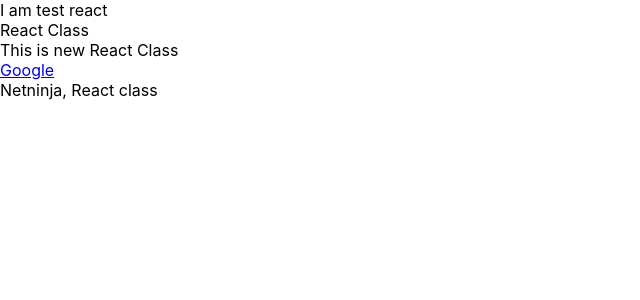
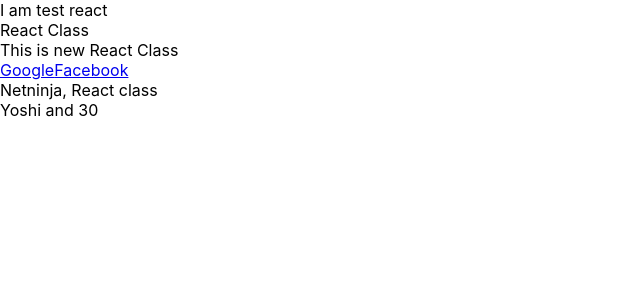
Before and after one commit to AkinolaAdewole/React-Class, a React (Create React App) app: page / in a window 1280 px wide. Shown: the top 300 px of the page, without its empty margins (0-640 px from the left). Built offline with nearby package versions, Linux system fonts and the light colour scheme.

Commit message:
react class continue

```diff
--- a/src/pages/Test.jsx
+++ b/src/pages/Test.jsx
@@ -1,14 +1,18 @@
 import React from 'react'
 
 const Test = () => {
-  const Title = 'This is new React Class'
+  const Title = 'This is new React Class';
+  const link = 'https://www.facebook.com';
+  const user = {name:'Yoshi', age:30}
   return (
     <div>
         <div>I am test react</div>
         <div>React Class</div>
         <div>{ Title }</div>
         <a href="https://www.google.com">Google</a>
+        <a href={link}>Facebook</a>
         <div>{'Netninja, React class'}</div>
+        <div>{user.name} and {user.age}</div>
     </div>
   )
 }
```
